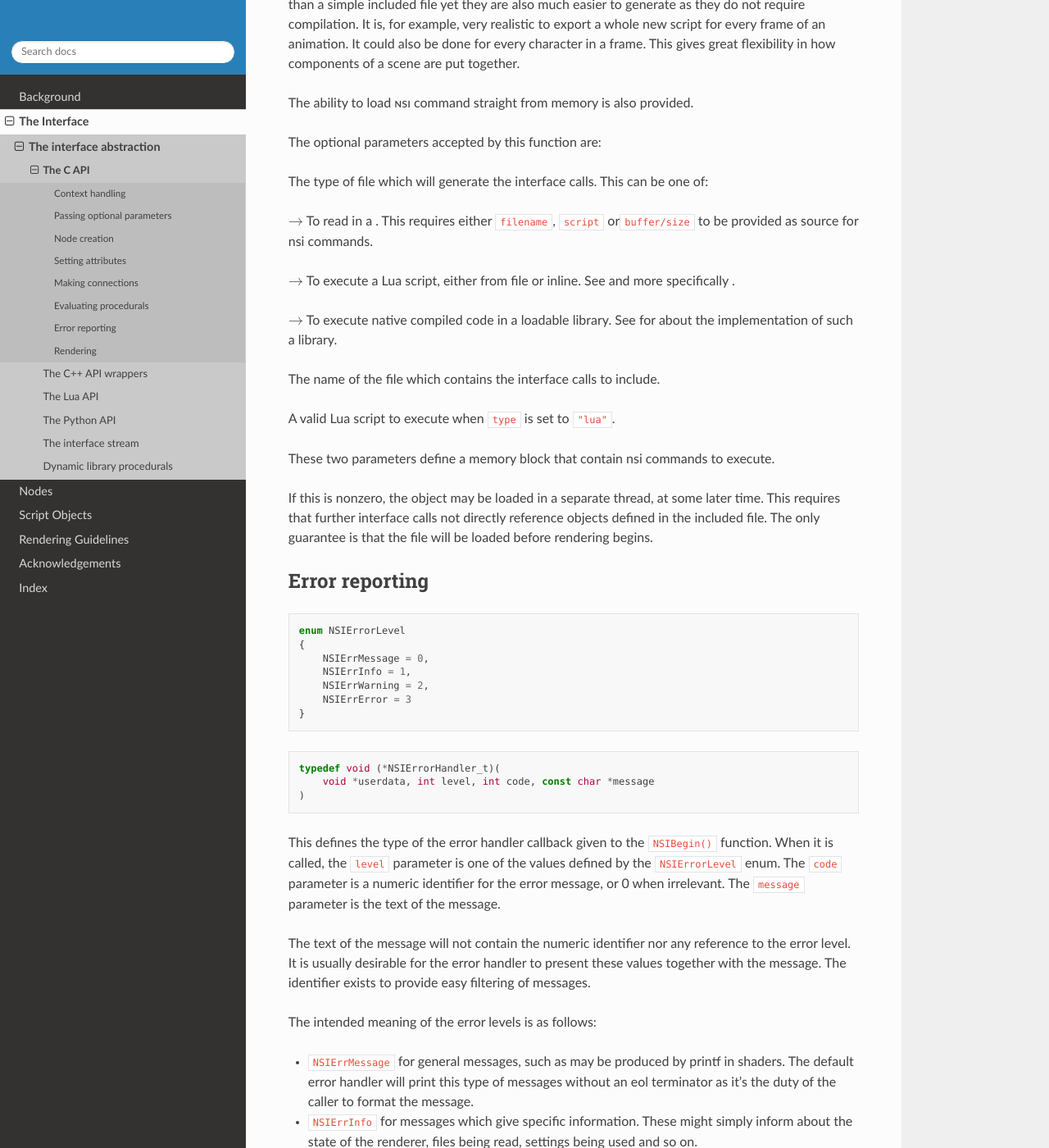
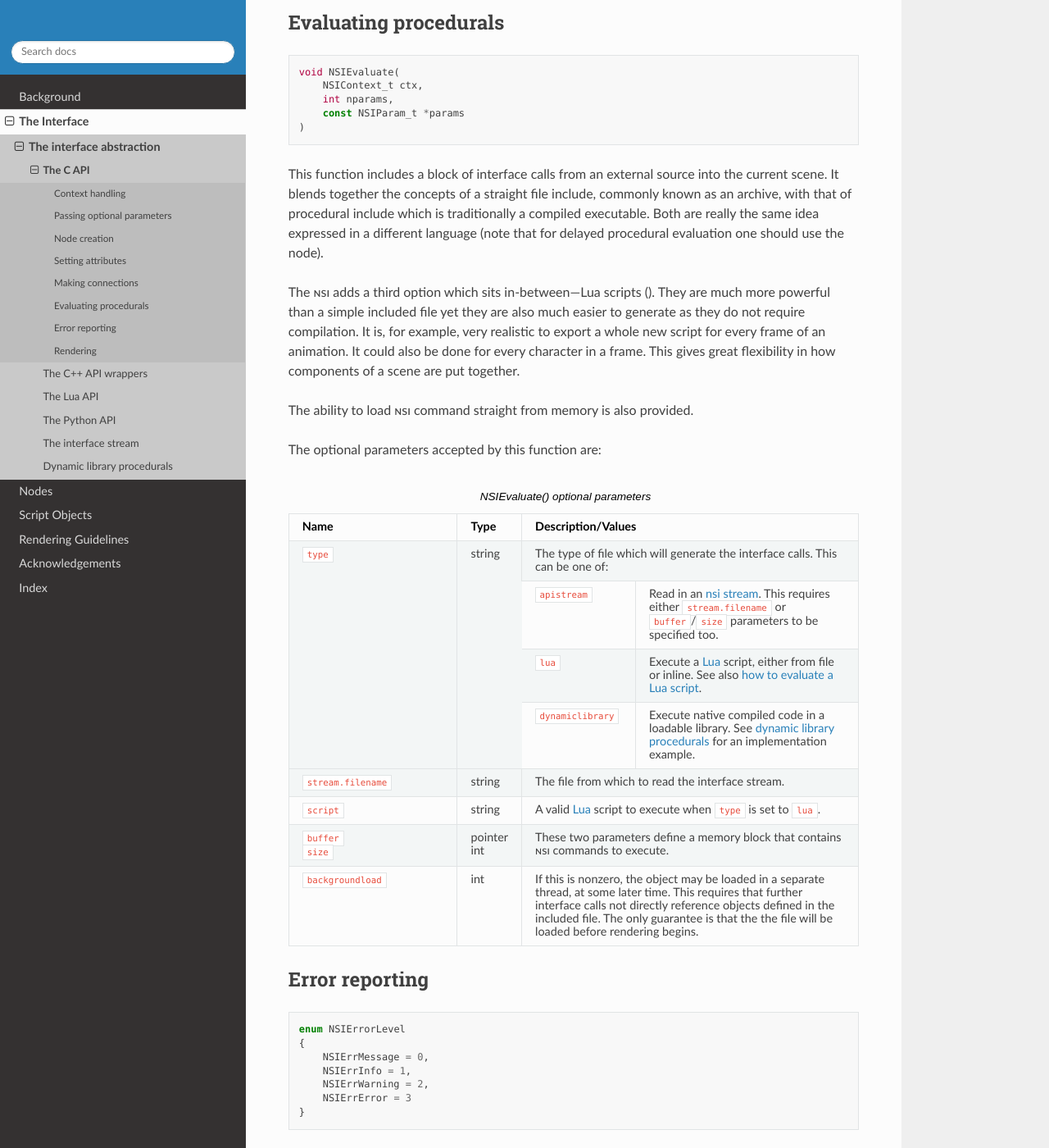
Before and after one commit to virtualritz/nsi-docs, a Sphinx documentation site: the page built from docs/c-api.rst, in a window 1280 px wide and 1400 px high, scrolled down 7307 px. Shown: the whole window at 82% size. Built offline with Sphinx 7.4.7 and the Read the Docs theme 2.0.0, drawn with Linux system fonts in a browser that asks for light colours; some of the changed text lies outside the part shown.

```diff
--- a/docs/c-api.rst
+++ b/docs/c-api.rst
@@ -50,10 +56,11 @@ Context handling
     )
 
 These two functions control creation and destruction of a |nsi| context,
-identified by a handle of type ``NSIContext_t``. A context must be given
-explicitly when calling all other functions of the interface. Contexts
-may be used in multiple threads at once. The ``NSIContext_t`` is a
-convenience typedef and is defined as:
+identified by a handle of type ``NSIContext_t``.
+
+A context must be given explicitly when calling all other functions of
+the interface. Contexts may be used in multiple threads at once. The
+``NSIContext_t`` is a convenience typedef and is defined as:
 
 .. code-block:: c
 
@@ -66,60 +73,61 @@ which is defined in :doc:`nsi.h`:
 
     #define NSI_BAD_CONTEXT ((NSIContext_t)0)
 
-Optional parameters may be given to ``NSIBegin()`` to control the
-creation of the context:
+:ref:`Optional parameters<CAPI:optionalparameters>` may be given to
+``NSIBegin()`` to control the creation of the context:
 
 .. table:: NSIBegin() optional parameters
-    :widths: 2 1 2 5
+    :widths: 3 1 2 4
 
-    +------------------------+----------+-------------------------------------------------------+
-    | **Name**               | **Type** | **Description/Values**                                |
-    +========================+==========+=======================================================+
-    | ``type``               | string   | Sets the type of context to create. The possible      |
-    |                        |          | types are:                                            |
-    |                        |          +---------------+---------------------------------------+
-    |                        |          | ``render``    | Execute the calls directly in the     |
-    |                        |          |               | renderer. This is the **default**.    |
-    |                        |          +---------------+---------------------------------------+
-    |                        |          | ``apistream`` | To write the interface calls to a     |
-    |                        |          |               | stream, for later execution.          |
-    |                        |          |               | The target for writing the stream     |
-    |                        |          |               | must be specified in another          |
-    |                        |          |               | parameter.                            |
-    +------------------------+----------+---------------+---------------------------------------+
-    | ``streamfilename``     | string   | The file to which the stream is to be output, if the  |
-    |                        |          | context type is ``apistream``.                        |
-    |                        |          | Specify ``stdout`` to write to standard output and    |
-    |                        |          | ``stderr`` to write to standard error.                |
-    +------------------------+----------+-------------------------------------------------------+
-    | ``streamformat``       | string   | The format of the command stream to write. Possible   |
-    |                        |          | formats are:                                          |
-    |                        |          +---------------+---------------------------------------+
-    |                        |          | ``nsi``       | Produces an                           |
-    |                        |          |               | :ref:`nsi stream<section:nsistream>`  |
-    |                        |          +---------------+---------------------------------------+
-    |                        |          | ``binarynsi`` | Produces a binary encoded             |
-    |                        |          |               | :ref:`nsi stream<section:nsistream>`  |
-    +------------------------+----------+---------------+---------------------------------------+
-    | ``streamcompression``  | string   | The type of compression to apply to the written       |
-    |                        |          | command stream.                                       |
-    +------------------------+----------+-------------------------------------------------------+
-    | ``errorhandler``       | pointer  | A function which is to be called by the renderer to   |
-    |                        |          | report errors. The default handler will print         |
-    |                        |          | messages to the console.                              |
-    +------------------------+----------+-------------------------------------------------------+
-    | ``errorhandlerdata``   | pointer  | The ``userdata`` parameter of the                     |
-    |                        |          | :ref:`error reporting function<CAPI:errorcallback>`.  |
-    +------------------------+----------+-------------------------------------------------------+
-    | ``executeprocedurals`` | string   | A list of procedural types that should be executed    |
-    |                        |          | immediately when a call to or a procedural node is    |
-    |                        |          | encountered and ``NSIBegin()``'s output ``type`` is   |
-    |                        |          | ``apistream``. This will replace any matching call    |
-    |                        |          | to ``NSIEvaluate()`` with the results of the          |
-    |                        |          | procedural's execution.                               |
-    +------------------------+----------+-------------------------------------------------------+
+    +------------------------+----------+----------------------------------------------------+
+    | **Name**               | **Type** | **Description/Values**                             |
+    +========================+==========+====================================================+
+    | ``type``               | string   | Sets the type of context to create. The possible   |
+    |                        |          | types are:                                         |
+    |                        |          +---------------+------------------------------------+
+    |                        |          | ``render``    | Execute the calls directly in the  |
+    |                        |          |               | renderer. This is the **default**. |
+    |                        |          +---------------+------------------------------------+
+    |                        |          | ``apistream`` | To write the interface calls to a  |
+    |                        |          |               | stream, for later execution.       |
+    |                        |          |               | The target for writing the stream  |
+    |                        |          |               | must be specified in another       |
+    |                        |          |               | parameter.                         |
+    +------------------------+----------+---------------+------------------------------------+
+    | ``stream.filename``    | string   | The file to which the stream is to be output, if   |
+    |                        |          | the context type is ``apistream``.                 |
+    |                        |          | Specify ``stdout`` to write to standard output and |
+    |                        |          | ``stderr`` to write to standard error.             |
+    +------------------------+----------+----------------------------------------------------+
+    | ``stream.format``      | string   | The format of the command stream to write.         |
+    |                        |          | Possible formats are:                              |
+    |                        |          +---------------+------------------------------------+
+    |                        |          | ``nsi``       | Produces an :ref:`nsi              |
+    |                        |          |               | stream<section:nsistream>`         |
+    |                        |          +---------------+------------------------------------+
+    |                        |          | ``binarynsi`` | Produces a binary encoded          |
+    |                        |          |               | :ref:`nsi                          |
+    |                        |          |               | stream<section:nsistream>`         |
+    +------------------------+----------+---------------+------------------------------------+
+    | ``stream.compression`` | string   | The type of compression to apply to the written    |
+    |                        |          | command stream.                                    |
+    +------------------------+----------+----------------------------------------------------+
+    | ``errorhandler``       | pointer  | A function which is to be called by the renderer   |
+    |                        |          | to report errors. The default handler will print   |
+    |                        |          | messages to the console.                           |
+    +------------------------+----------+----------------------------------------------------+
+    | ``errorhandler.data``  | pointer  | The ``userdata`` parameter of the :ref:`error      |
+    |                        |          | reporting function<CAPI:errorcallback>`.           |
+    +------------------------+----------+----------------------------------------------------+
+    | ``executeprocedurals`` | string   | A list of procedural types that should be executed |
+    |                        |          | immediately when a call to or a procedural node is |
+    |                        |          | encountered and ``NSIBegin()``'s output ``type``   |
+    |                        |          | is ``apistream``. This will replace any matching   |
+    |                        |          | call to ``NSIEvaluate()`` with the results of the  |
+    |                        |          | procedural's execution.                            |
+    +------------------------+----------+----------------------------------------------------+
 
-.. _CAPI:optionalparam:
+.. _CAPI:optionalparameters:
 
 Passing optional parameters
 ~~~~~~~~~~~~~~~~~~~~~~~~~~~
@@ -189,7 +197,7 @@ Array types are specified by setting the bit defined by the
 the array in the ``arraylength`` member.
 
 .. Tip::
-    It helps to view the array length as a part of the data type.
+    It helps to view ``arraylength`` as a part of the data type.
 
 The ``count`` member gives the number of data items given as the value
 of the parameter.
@@ -229,9 +237,29 @@ Indirect lookup of parameters is achieved by giving an integer parameter
 of the same name, with the ``.indices`` suffix added. This is read to
 know which values of the other parameter to use.
 
-.. Attention::
+.. index::
+    P.indices example
+    indexing example
 
-    TODO: ``.indices`` example.
+.. code-block:: shell
+   :caption: A subdivision mesh using ``P.indices`` to reference the ``P`` parameter
+   :linenos:
+
+   Create "subdiv" "mesh"
+   SetAttribute "subdiv"
+     "nvertices" "int" 4 [ 4 4 4 4 ]
+     "P" "point" 9 [
+       0 0 0    1 0 0    2 0 0
+       0 1 0    1 1 0    2 1 0
+       0 2 0    1 2 0    2 2 2 ]
+     "P.indices" "int" 16 [
+       0 1 4 3    2 3 5 4    3 4 7 6    4 5 8 7 ]
+     "subdivision.scheme" "string" 1 "catmull-clark"
+
+.. index::
+    NSICreate()
+    creating nodes
+    node creation
 
 .. _CAPI:nsicreate:
 
@@ -290,22 +323,37 @@ This function is used to create a new node. Its parameters are:
    )
 
 This function deletes a node from the scene. All connections to and from
-the node are also deleted. Note that it is not possible to delete the or
-the node. Its parameters are:
+the node are also deleted. Note that it is not possible to delete the
+:ref:`root<node:root>` or the :ref:`global<node:global>` node.
+Its parameters are:
 
-The context returned by ``NSIBegin()``. See
-:ref:`context handling<CAPI:contexthandling>`.
+| ``context``
+|   The context returned by ``NSIBegin()``. See
+    :ref:`context handling<CAPI:contexthandling>`.
 
-A node handle. It identifies the node to be deleted.
+| ``handle``
+|   A node handle. It identifies the node to be deleted.
 
 It accepts the following optional parameters:
 
-Specifies whether deletion is recursive. By default, only the specified
-node is deleted. If a value of 1 is given, then nodes which connect to
-the specified node are recursively removed, unless they also have
-connections which do not eventually lead to the specified node. This
-allows, for example, deletion of an entire shader network in a single
-call.
+.. index::
+    recursive node deletetion
+
+.. table:: NSIDelete() optional parameters
+    :widths: 3 1 2 4
+
+    +------------------------+----------+----------------------------------------------------+
+    | **Name**               | **Type** | **Description/Values**                             |
+    +========================+==========+====================================================+
+    | ``recursive``          | int      | Specifies whether deletion is recursive. By        |
+    |                        |          | default, only the specified node is deleted.       |
+    |                        |          | If a value of 1 is given, then nodes which connect |
+    |                        |          | to the specified node are recursively removed,     |
+    |                        |          | unless they also have connections which do not     |
+    |                        |          | eventually lead to the specified node. This        |
+    |                        |          | allows, for example, deletion of an entire shader  |
+    |                        |          | network in a single call.                          |
+    +------------------------+----------+---------------+------------------------------------+
 
 Setting attributes
 ~~~~~~~~~~~~~~~~~~
@@ -454,30 +502,53 @@ The ability to load |nsi| command straight from memory is also provided.
 
 The optional parameters accepted by this function are:
 
-The type of file which will generate the interface calls. This can be
-one of:
+.. table:: NSIEvaluate() optional parameters
+    :widths: 3 1 2 4
 
-:math:`\rightarrow` To read in a . This requires either ``filename``,
-``script`` or\ ``buffer/size`` to be provided as source for nsi
-commands.
-
-:math:`\rightarrow` To execute a Lua script, either from file or inline.
-See and more specifically .
-
-:math:`\rightarrow` To execute native compiled code in a loadable
-library. See for about the implementation of such a library.
-
-The name of the file which contains the interface calls to include.
-
-A valid Lua script to execute when ``type`` is set to ``"lua"``.
-
-These two parameters define a memory block that contain nsi commands to
-execute.
-
-If this is nonzero, the object may be loaded in a separate thread, at
-some later time. This requires that further interface calls not directly
-reference objects defined in the included file. The only guarantee is
-that the file will be loaded before rendering begins.
+    +------------------------+----------+----------------------------------------------------+
+    | **Name**               | **Type** | **Description/Values**                             |
+    +========================+==========+====================================================+
+    | ``type``               | string   | The type of file which will generate the interface |
+    |                        |          | calls. This can be one of:                         |
+    |                        |          +--------------------+-------------------------------+
+    |                        |          | ``apistream``      | Read in an :ref:`nsi          |
+    |                        |          |                    | stream<section:nsistream>`.   |
+    |                        |          |                    | This requires either          |
+    |                        |          |                    | ``stream.filename`` or        |
+    |                        |          |                    | ``buffer``/``size``           |
+    |                        |          |                    | parameters to be specified    |
+    |                        |          |                    | too.                          |
+    |                        |          +--------------------+-------------------------------+
+    |                        |          | ``lua``            | Execute a                     |
+    |                        |          |                    | :ref:`Lua<section:Lua>`       |
+    |                        |          |                    | script, either from file or   |
+    |                        |          |                    | inline. See also              |
+    |                        |          |                    | :ref:`how to evaluate a Lua   |
+    |                        |          |                    | script<luaapi:evaluation>`.   |
+    |                        |          +--------------------+-------------------------------+
+    |                        |          | ``dynamiclibrary`` | Execute native compiled code  |
+    |                        |          |                    | in a loadable library. See    |
+    |                        |          |                    | :ref:`dynamic library         |
+    |                        |          |                    | procedurals                   |
+    |                        |          |                    | <section:procedurals>` for    |
+    |                        |          |                    | an implementation example.    |
+    +------------------------+----------+--------------------+-------------------------------+
+    | ``stream.filename``    | string   | The file from which to read the interface stream.  |
+    +------------------------+----------+----------------------------------------------------+
+    | ``script``             | string   | A valid :ref:`Lua<section:Lua>` script to execute  |
+    |                        |          | when ``type`` is set to ``lua``.                   |
+    +------------------------+----------+----------------------------------------------------+
+    | ``buffer``             | pointer  | These two parameters define a memory block that    |
+    |                        |          | contains |nsi| commands to execute.                |
+    | ``size``               | int      |                                                    |
+    +------------------------+----------+----------------------------------------------------+
+    | ``backgroundload``     | int      | If this is nonzero, the object may be loaded       |
+    |                        |          | in a separate thread, at some later time.          |
+    |                        |          | This requires that further interface calls not     |
+    |                        |          | directly reference objects defined in the included |
+    |                        |          | file. The only guarantee is that the the file will |
+    |                        |          | be loaded before rendering begins.                 |
+    +------------------------+----------+----------------------------------------------------+
 
 .. _CAPI:errorcallback:
 
```
Also changed, not shown: other parts of docs/c-api.rst (+12 -1 lines), docs/background.rst (+13 -9 lines), docs/nodes.rst (+12 -5 lines).
